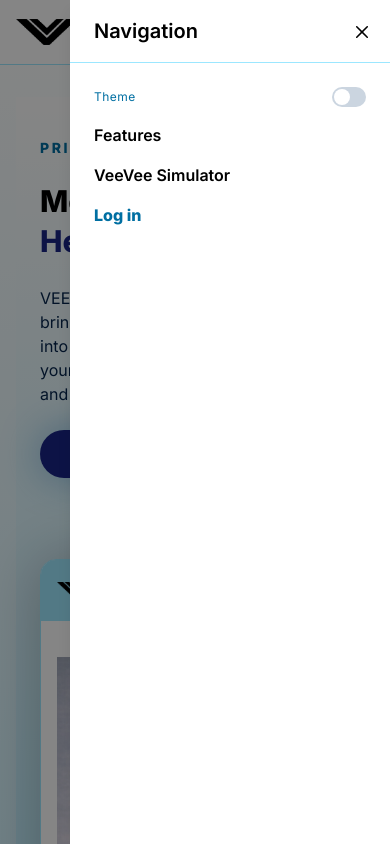
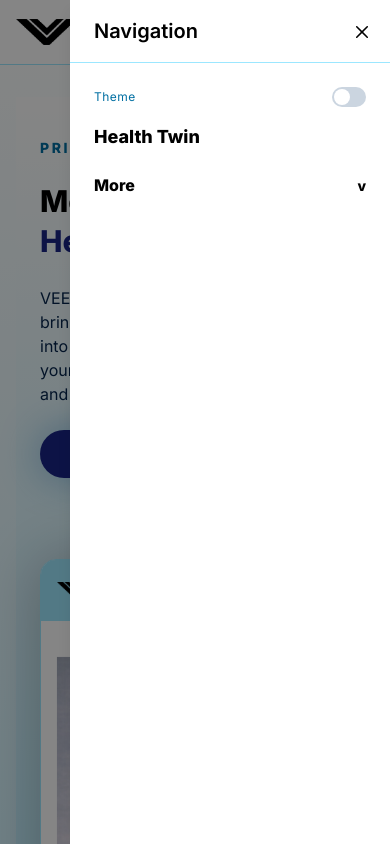
Before and after one commit to cdgonzal/myveevee, a React (Vite) app: page / in a window 390 px wide. Both pictures are taken after a click on the button "Menu". Shown: the top 844 px of the page. Built offline with nearby package versions, Linux system fonts and the light colour scheme.

Commit message:
Refine mobile drawer navigation

```diff
--- a/src/App.tsx
+++ b/src/App.tsx
@@ -1,4 +1,4 @@
-import { Suspense, lazy, useEffect } from "react";
+import { Suspense, lazy, useEffect, useState } from "react";
 import {
   Box,
   Button,
@@ -47,6 +47,60 @@ const HospitalToHome = lazy(() => import("./pages/HospitalToHome"));
 const Contact = lazy(() => import("./pages/Contact"));
 const Terms = lazy(() => import("./pages/Terms"));
 const SwcaBrief = lazy(() => import("./pages/SwcaBrief"));
+
+type FooterNavLink = {
+  label: string;
+  ctaName: string;
+  to?: string;
+  href?: string;
+  destinationType?: "internal" | "external";
+};
+
+const FOOTER_NAV_GROUPS: Array<{ title: string; links: FooterNavLink[] }> = [
+  {
+    title: "Explore",
+    links: [
+      { label: "How It Works", to: APP_LINKS.internal.howItWorks, ctaName: "footer_how_it_works" },
+      { label: "Features", to: APP_LINKS.internal.whyVeeVee, ctaName: "footer_features" },
+      { label: "Technology", to: APP_LINKS.internal.technology, ctaName: "footer_technology" },
+      { label: "Testimonials", to: APP_LINKS.internal.testimonials, ctaName: "footer_testimonials" },
+    ],
+  },
+  {
+    title: "Solutions",
+    links: [
+      { label: "Hospital Value", to: APP_LINKS.internal.hospitalValue, ctaName: "footer_hospital_value" },
+      { label: "Caregiver Support", to: APP_LINKS.internal.caregivers, ctaName: "footer_caregivers" },
+      { label: "Medicare Guidance", to: APP_LINKS.internal.medicare, ctaName: "footer_medicare" },
+      { label: "Hospital to Home", to: APP_LINKS.internal.hospitalToHome, ctaName: "footer_hospital_to_home" },
+    ],
+  },
+  {
+    title: "Action",
+    links: [
+      { label: "VeeVee Simulator", to: APP_LINKS.internal.simulator, ctaName: "footer_simulator" },
+      {
+        label: "Investor Info",
+        href: APP_LINKS.external.investors,
+        ctaName: "footer_investor_info",
+        destinationType: "external",
+      },
+      {
+        label: "Log In",
+        href: APP_LINKS.external.authenticatedConsole,
+        ctaName: "footer_login",
+        destinationType: "external",
+      },
+    ],
+  },
+  {
+    title: "Company",
+    links: [
+      { label: "Contact & Press", to: APP_LINKS.internal.contact, ctaName: "footer_contact" },
+      { label: "Terms & Disclaimers", to: APP_LINKS.internal.terms, ctaName: "footer_terms" },
+    ],
+  },
+];
 
 function ScrollToTop() {
   const { pathname } = useLocation();
@@ -141,11 +195,14 @@ export default function App() {
 
 function Header() {
   const { isOpen, onOpen, onClose } = useDisclosure();
+  const [isMoreOpen, setIsMoreOpen] = useState(false);
   const headerBg = useColorModeValue("bg.glass", "bg.glass");
   const borderColor = useColorModeValue("border.default", "border.default");
   const navColor = useColorModeValue("text.primary", "text.primary");
   const menuButtonColor = useColorModeValue("text.primary", "white");
   const drawerBg = useColorModeValue("white", "surface.900");
+  const drawerPanelBg = useColorModeValue("rgba(17, 119, 186, 0.06)", "rgba(156, 231, 255, 0.08)");
+  const drawerLinkColor = useColorModeValue("gray.600", "gray.400");
   const logoFilter = useColorModeValue("none", "invert(1)");
 
   const trackNavClick = (
@@ -166,7 +223,13 @@ function Header() {
 
   const handleDrawerOpen = () => {
     trackEvent("nav_menu_open", { placement: "header_mobile" });
+    setIsMoreOpen(false);
     onOpen();
+  };
+
+  const handleDrawerClose = () => {
+    setIsMoreOpen(false);
+    onClose();
   };
 
   return (
@@ -242,7 +305,7 @@ function Header() {
         </Container>
       </Box>
 
-      <Drawer placement="right" onClose={onClose} isOpen={isOpen} size="xs">
+      <Drawer placement="right" onClose={handleDrawerClose} isOpen={isOpen} size="xs">
         <DrawerOverlay />
         <DrawerContent bg={drawerBg} color={navColor}>
           <DrawerCloseButton mt={2} />
@@ -254,40 +317,79 @@ function Header() {
               <ColorModeToggle display={{ base: "inline-flex", md: "none" }} w="full" />
               <CLink
                 as={Link}
-                to={APP_LINKS.internal.whyVeeVee}
+                to={APP_LINKS.internal.healthTwin}
                 onClick={() => {
-                  trackNavClick("drawer_features", "Features", APP_LINKS.internal.whyVeeVee, "internal", "mobile_drawer");
-                  onClose();
+                  trackNavClick("drawer_health_twin", "Health Twin", APP_LINKS.internal.healthTwin, "internal", "mobile_drawer");
+                  handleDrawerClose();
                 }}
-                fontWeight="600"
+                fontWeight="800"
+                fontSize="lg"
                 color={navColor}
               >
-                Features
+                Health Twin
               </CLink>
-              <CLink
-                as={Link}
-                to={APP_LINKS.internal.simulator}
+
+              <Button
+                variant="ghost"
+                justifyContent="space-between"
+                px={0}
+                fontWeight="800"
+                color={navColor}
                 onClick={() => {
-                  trackNavClick("drawer_simulator", "VeeVee Simulator", APP_LINKS.internal.simulator, "internal", "mobile_drawer");
-                  onClose();
+                  const nextOpen = !isMoreOpen;
+                  setIsMoreOpen(nextOpen);
+                  trackEvent("nav_menu_more_toggle", { placement: "header_mobile", expanded: nextOpen });
                 }}
-                fontWeight="600"
-                color={navColor}
               >
-                VeeVee Simulator
-              </CLink>
-              <CLink
-                href={APP_LINKS.external.authenticatedConsole}
-                isExternal
-                onClick={() => {
-                  trackNavClick("drawer_login", "Log in", APP_LINKS.external.authenticatedConsole, "external", "mobile_drawer");
-                  onClose();
-                }}
-                fontWeight="700"
-                color="accent.soft"
-              >
-                Log in
-              </CLink>
+                <Text as="span">More</Text>
+                <Text as="span" fontSize="sm" transform={isMoreOpen ? "rotate(180deg)" : "none"} transition="transform 160ms ease">
+                  v
+                </Text>
+              </Button>
+
+              {isMoreOpen ? (
+                <Stack spacing={5} bg={drawerPanelBg} borderRadius="2xl" p={4}>
+                  {FOOTER_NAV_GROUPS.map((group) => (
+                    <Stack key={group.title} spacing={2.5}>
+                      <Text fontSize="xs" fontWeight="900" letterSpacing="0.16em" textTransform="uppercase" color="text.muted">
+                        {group.title}
+                      </Text>
+                      <Stack spacing={2}>
+                        {group.links.map((drawerLink) => {
+                          const destination = drawerLink.to ?? drawerLink.href ?? APP_LINKS.internal.home;
+                          const destinationType = drawerLink.destinationType ?? "internal";
+
+                          return (
+                            <CLink
+                              key={drawerLink.ctaName}
+                              as={drawerLink.to ? Link : undefined}
+                              to={drawerLink.to}
+                              href={drawerLink.href}
+                              isExternal={destinationType === "external"}
+                              onClick={() => {
+                                trackNavClick(
+                                  drawerLink.ctaName.replace("footer_", "drawer_"),
+                                  drawerLink.label,
+                                  destination,
+                                  destinationType,
+                                  "mobile_drawer_more"
+                                );
+                                handleDrawerClose();
+                              }}
+                              fontSize="sm"
+                              fontWeight="600"
+                              color={drawerLinkColor}
+                              _hover={{ color: "accent.soft", textDecoration: "none" }}
+                            >
+                              {drawerLink.label}
+                            </CLink>
+                          );
+                        })}
+                      </Stack>
+                    </Stack>
+                  ))}
+                </Stack>
+              ) : null}
             </Stack>
           </DrawerBody>
         </DrawerContent>
@@ -299,8 +401,8 @@ function Header() {
 function Footer() {
   const footerBorder = useColorModeValue("border.default", "border.default");
   const footerBg = useColorModeValue("bg.glass", "bg.glass");
-  const primaryText = useColorModeValue("text.primary", "text.primary");
   const mutedText = useColorModeValue("text.muted", "text.muted");
+  const footerLinkColor = useColorModeValue("gray.600", "gray.400");
   const linkBorder = useColorModeValue("rgba(17, 119, 186, 0.18)", "rgba(156, 231, 255, 0.18)");
 
   const trackFooterClick = (
@@ -318,52 +420,6 @@ function Footer() {
     });
   };
 
-  const footerGroups = [
-    {
-      title: "Explore",
-      links: [
-        { label: "How It Works", to: APP_LINKS.internal.howItWorks, ctaName: "footer_how_it_works" },
-        { label: "Features", to: APP_LINKS.internal.whyVeeVee, ctaName: "footer_features" },
-        { label: "Technology", to: APP_LINKS.internal.technology, ctaName: "footer_technology" },
-        { label: "Testimonials", to: APP_LINKS.internal.testimonials, ctaName: "footer_testimonials" },
-      ],
-    },
-    {
-      title: "Solutions",
-      links: [
-        { label: "Hospital Value", to: APP_LINKS.internal.hospitalValue, ctaName: "footer_hospital_value" },
-        { label: "Caregiver Support", to: APP_LINKS.internal.caregivers, ctaName: "footer_caregivers" },
-        { label: "Medicare Guidance", to: APP_LINKS.internal.medicare, ctaName: "footer_medicare" },
-        { label: "Hospital to Home", to: APP_LINKS.internal.hospitalToHome, ctaName: "footer_hospital_to_home" },
-      ],
-    },
-    {
-      title: "Action",
-      links: [
-        { label: "VeeVee Simulator", to: APP_LINKS.internal.simulator, ctaName: "footer_simulator" },
-        {
-          label: "Investor Info",
-          href: APP_LINKS.external.investors,
-          ctaName: "footer_investor_info",
-          destinationType: "external" as const,
-        },
-        {
-          label: "Log In",
-          href: APP_LINKS.external.authenticatedConsole,
-          ctaName: "footer_login",
-          destinationType: "external" as const,
-        },
-      ],
-    },
-    {
-      title: "Company",
-      links: [
-        { label: "Contact & Press", to: APP_LINKS.internal.contact, ctaName: "footer_contact" },
-        { label: "Terms & Disclaimers", to: APP_LINKS.internal.terms, ctaName: "footer_terms" },
-      ],
-    },
-  ];
-
   return (
     <Box
       as="footer"
@@ -375,14 +431,14 @@ function Footer() {
       <Container maxW="6xl" py={{ base: 8, md: 10 }}>
         <Stack spacing={6}>
           <SimpleGrid columns={{ base: 1, sm: 2, md: 4 }} spacing={{ base: 6, md: 8 }}>
-            {footerGroups.map((group) => (
+            {FOOTER_NAV_GROUPS.map((group) => (
               <Stack key={group.title} spacing={3} align={{ base: "center", sm: "flex-start" }}>
                 <Text fontSize="xs" fontWeight="900" letterSpacing="0.16em" textTransform="uppercase" color={mutedText}>
                   {group.title}
                 </Text>
                 <Stack spacing={2.5} align={{ base: "center", sm: "flex-start" }}>
                   {group.links.map((footerLink) => {
-                    const destination = footerLink.to ?? footerLink.href;
+                    const destination = footerLink.to ?? footerLink.href ?? APP_LINKS.internal.home;
                     const destinationType = footerLink.destinationType ?? "internal";
 
                     return (
@@ -392,8 +448,9 @@ function Footer() {
                         to={footerLink.to}
                         href={footerLink.href}
                         isExternal={destinationType === "external"}
-                        color={primaryText}
-                        fontWeight="700"
+                        color={footerLinkColor}
+                        fontSize="sm"
+                        fontWeight="600"
                         lineHeight="1.2"
                         borderBottom="1px solid"
                         borderColor={linkBorder}
```
